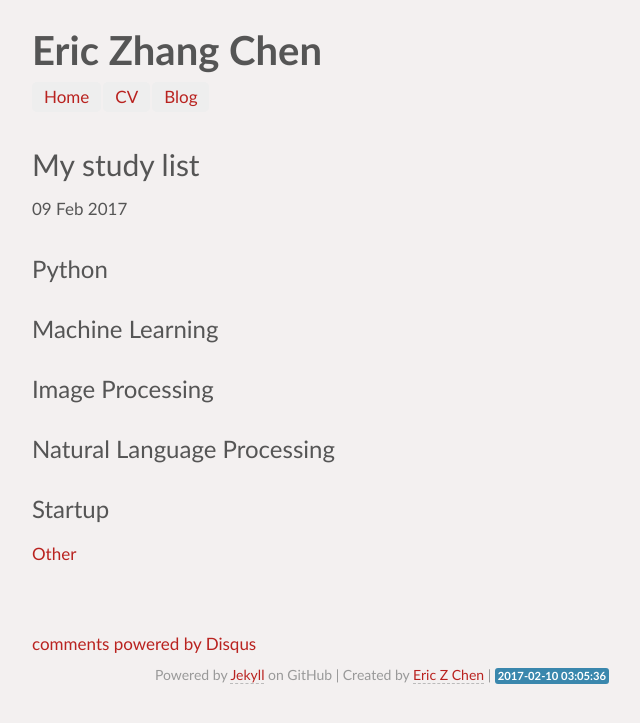
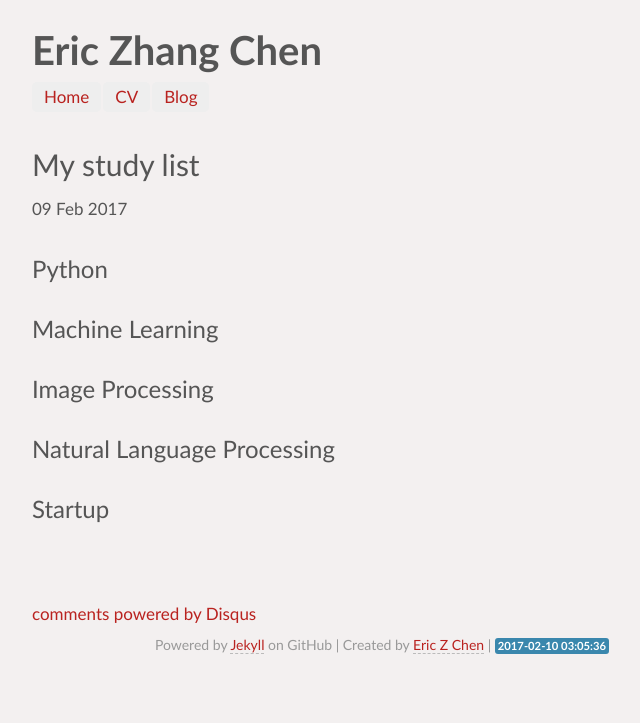
Before and after one commit to chvlyl/chvlyl.github.io, a Jekyll site: the page built from _posts/2017-02-09-my-study-list.md, in a window 1280 px wide. Shown: the top 723 px of the page, without its empty margins (258-898 px from the left). Built offline with Jekyll 4.4.1, drawn with Linux system fonts in a browser that asks for light colours; comment, search, counter and statistics services are not loaded.

```diff
--- a/_layouts/post.html
+++ b/_layouts/post.html
@@ -14,7 +14,7 @@ layout: home
   {% if page.categories %}
   <span class="categories">
   {% for cat in page.categories %}
-  <a href="{{ site.url }}/categories/#{{ cat }}" title="{{ cat }}">{{ cat }}</a>&nbsp;
+
   {% endfor %}
   </span>
   {% endif %}
```
